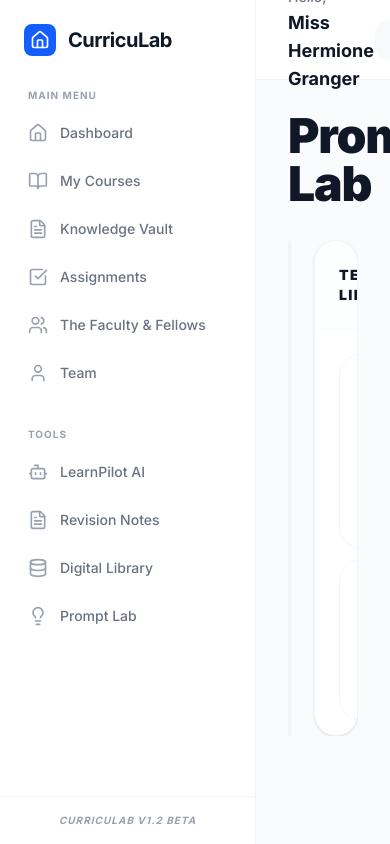
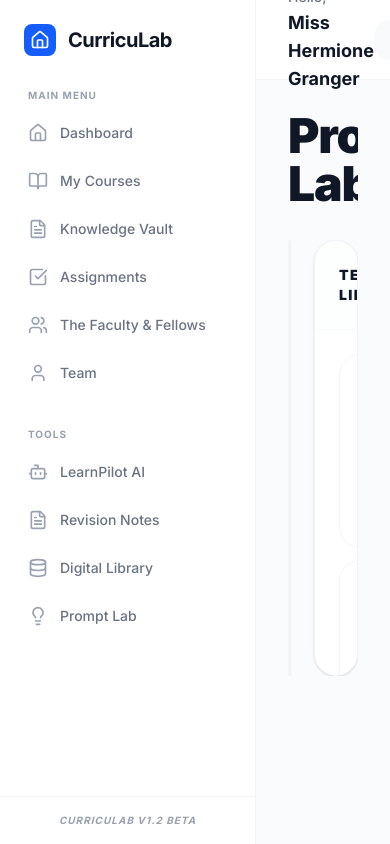
Before and after one commit to Harry-0402/CurricuLab, a Next.js app: page /tools/prompts in a window 390 px wide. Built offline with nearby package versions, Linux system fonts and the light colour scheme.

Commit message:
fix: further reduce prompt lab height to prevent mobile overflow

```diff
--- a/components/web/PromptLabContent.tsx
+++ b/components/web/PromptLabContent.tsx
@@ -68,7 +68,7 @@ export function PromptLabContent() {
 
     return (
         <WebAppShell>
-            <div className="max-w-[1600px] mx-auto flex flex-col h-[calc(100vh-220px)]">
+            <div className="max-w-[1600px] mx-auto flex flex-col h-[calc(100vh-280px)] overflow-hidden">
                 <div className="flex items-center justify-between mb-8">
                     <div>
                         <p className="text-5xl font-black text-gray-900 tracking-tight">Prompt Lab</p>
```
